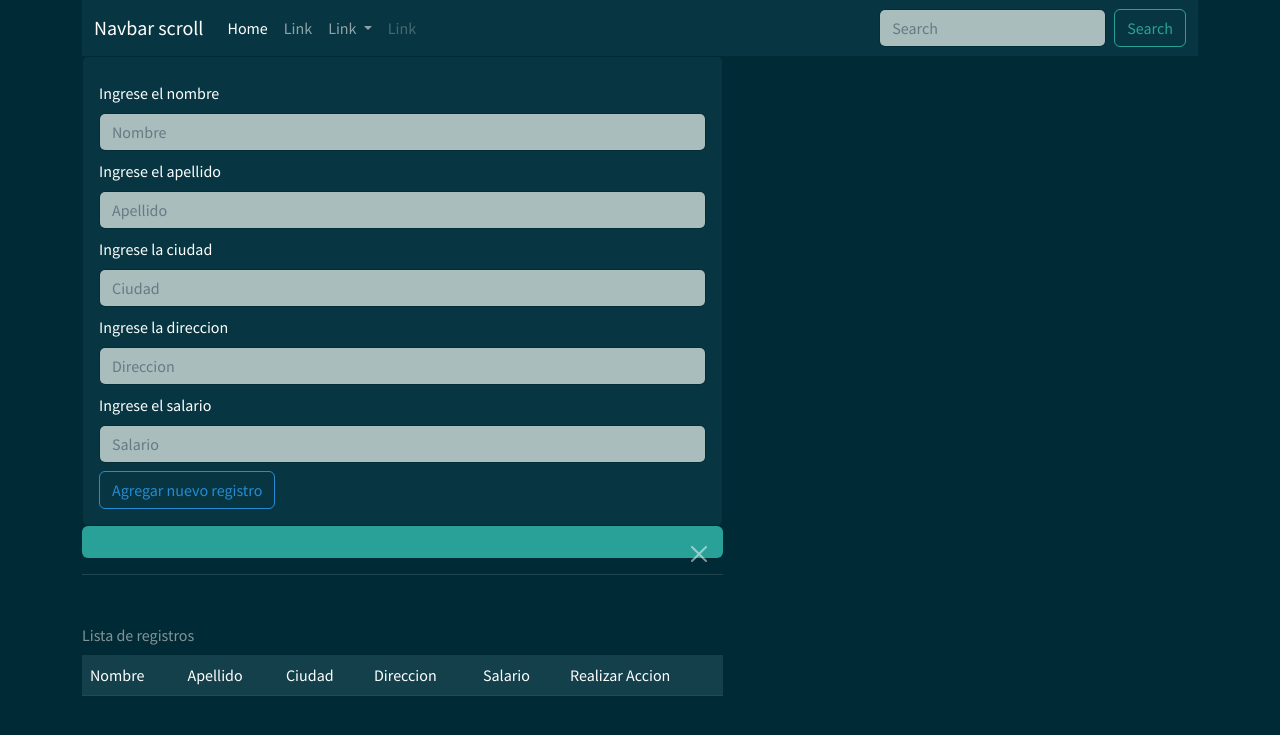
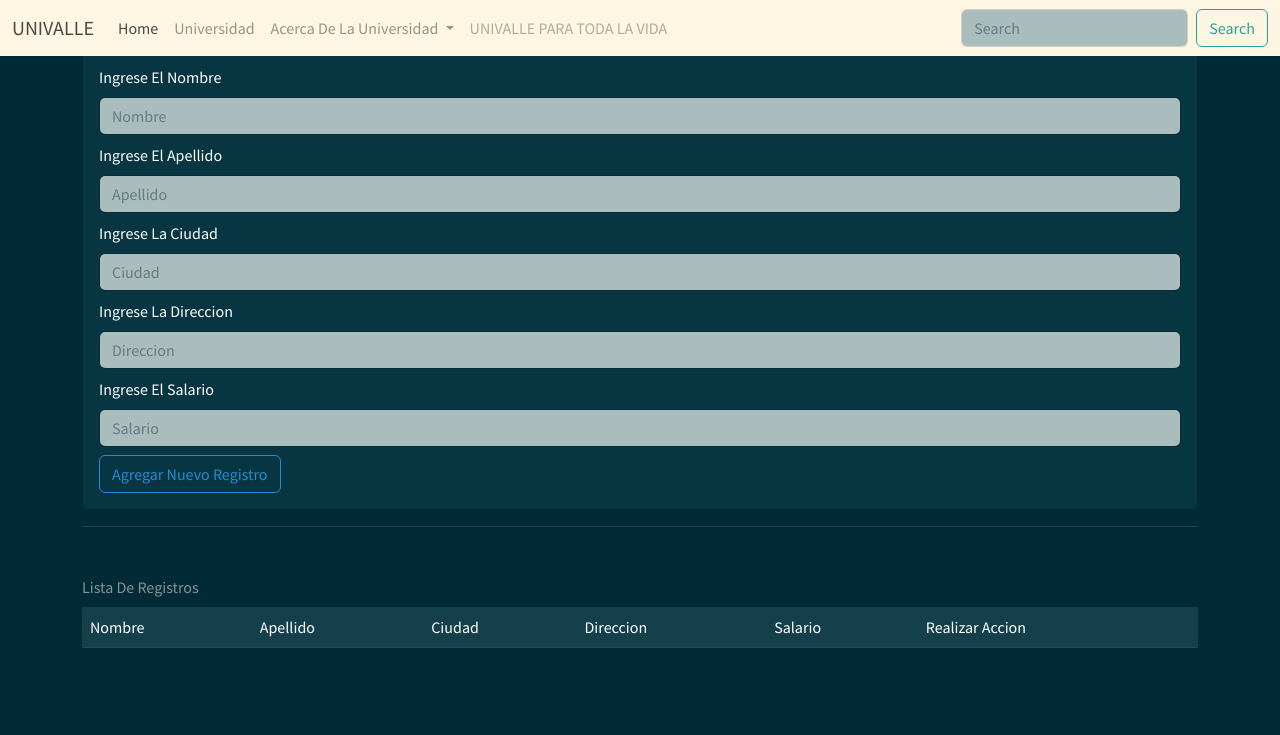
Before and after one commit to axe1619/Tecnologias_emergentes, a Flask app: page / in a window 1280 px wide. Shown: the top 735 px of the page. Run offline with Flask 2, Linux system fonts and the light colour scheme; data that the repository does not hold is empty; some libraries are stand-ins or nearby versions.

Commit message:
Cambios en las vistas

```diff
--- a/web-db-exercise/flask_app/app.py
+++ b/web-db-exercise/flask_app/app.py
@@ -35,8 +35,8 @@ def add_professor():
         cursor = mysql.connection.cursor()
         cursor.execute('INSERT INTO professor (first_name, last_name, city, address, salary) VALUES (%s, %s, %s, %s, %s)',
         (nombre, apellido, ciudad, direccion, salario))
+        mysql.connection.commit()
         flash('Nuevo registro agregado')
-        mysql.connection.commit()
     return redirect(url_for('professor_list'))
 
 #funcion para eleminar un registro existente
@@ -44,8 +44,8 @@ def add_professor():
 def delete_professor(id):
     cursor = mysql.connection.cursor()
     cursor.execute('DELETE FROM professor WHERE id = %s', (id))
+    mysql.connection.commit()
     flash('Registro eliminado')
-    mysql.connection.commit()
     return redirect(url_for('professor_list'))
 
 #funcion para llamar a un registro
@@ -68,8 +68,8 @@ def update_professor(id):
         salario = request.form['salario']
         cursor = mysql.connection.cursor()
         cursor.execute('UPDATE professor SET first_name=%s, last_name=%s, city=%s, address=%s, salary=%s WHERE id=%s', (nombre, apellido, ciudad, direccion, salario, id))
+        mysql.connection.commit()
         flash('Registro modificado')
-        mysql.connection.commit()
     return redirect(url_for('professor_list'))
 
 
--- a/web-db-exercise/flask_app/templates/layout_master.html
+++ b/web-db-exercise/flask_app/templates/layout_master.html
@@ -5,37 +5,35 @@
     <meta http-equiv="X-UA-Compatible" content="IE=edge">
     <meta name="viewport" content="width=device-width, initial-scale=1.0">
     <link rel="stylesheet" href="https://bootswatch.com/5/solar/bootstrap.min.css">
-    <title>Registro de profesores</title>
+    <title>Practical assigment2</title>
 </head>
 <body>
-    <div class="container">
-        <nav class="navbar navbar-expand-lg navbar-dark bg-dark">
+    <div class="fixed-top mb-4">
+        <nav class="navbar navbar-expand-lg navbar-light bg-light">
             <div class="container-fluid">
-              <a class="navbar-brand" href="#">Navbar scroll</a>
+              <a class="navbar-brand" href="/">UNIVALLE</a>
               <button class="navbar-toggler" type="button" data-bs-toggle="collapse" data-bs-target="#navbarScroll" aria-controls="navbarScroll" aria-expanded="false" aria-label="Toggle navigation">
                 <span class="navbar-toggler-icon"></span>
               </button>
               <div class="collapse navbar-collapse" id="navbarScroll">
                 <ul class="navbar-nav me-auto my-2 my-lg-0 navbar-nav-scroll" style="--bs-scroll-height: 100px;">
                   <li class="nav-item">
-                    <a class="nav-link active" aria-current="page" href="#">Home</a>
+                    <a class="nav-link active" aria-current="page" href="/">Home</a>
                   </li>
                   <li class="nav-item">
-                    <a class="nav-link" href="#">Link</a>
+                    <a class="nav-link" href="http://www.univalle.edu/">Universidad</a>
                   </li>
                   <li class="nav-item dropdown">
-                    <a class="nav-link dropdown-toggle" href="#" role="button" data-bs-toggle="dropdown" aria-expanded="false">
-                      Link
+                    <a class="nav-link dropdown-toggle text-capitalize" href="#" role="button" data-bs-toggle="dropdown" aria-expanded="false">
+                      Acerca de la universidad
                     </a>
                     <ul class="dropdown-menu">
-                      <li><a class="dropdown-item" href="#">Action</a></li>
-                      <li><a class="dropdown-item" href="#">Another action</a></li>
-                      <li><hr class="dropdown-divider"></li>
-                      <li><a class="dropdown-item" href="#">Something else here</a></li>
+                      <li><a class="dropdown-item" href="http://190.104.30.135/?page_id=440">Informacion</a></li>
+                      <li><a class="dropdown-item" href="https://www.cochabamba.bo/">Ciudad</a></li>
                     </ul>
                   </li>
                   <li class="nav-item">
-                    <a class="nav-link disabled">Link</a>
+                    <a class="nav-link disabled">UNIVALLE PARA TODA LA VIDA</a>
                   </li>
                 </ul>
                 <form class="d-flex" role="search">
@@ -47,14 +45,14 @@
         </nav>
     </div>
 
-    <div class="container">
+    <div class="container mt-5">
         {% block body %}
 
         {% endblock %}
     </div>
 
     <script src="https://code.jquery.com/jquery-3.3.1.slim.min.js" integrity="sha384-q8i/X+965DzO0rT7abK41JStQIAqVgRVzpbzo5smXKp4YfRvH+8abtTE1Pi6jizo" crossorigin="anonymous"></script>
-    <script src="https://cdnjs.cloudflare.com/ajax/libs/popper.js/1.14.3/umd/popper.min.js" integrity="sha384-ZMP7rVo3mIykV+2+9J3UJ46jBk0WLaUAdn689aCwoqbBJiSnjAK/l8WvCWPIPm49" crossorigin="anonymous"></script>
-    <script src="https://stackpath.bootstrapcdn.com/bootstrap/4.1.3/js/bootstrap.min.js" integrity="sha384-ChfqqxuZUCnJSK3+MXmPNIyE6ZbWh2IMqE241rYiqJxyMiZ6OW/JmZQ5stwEULTy" crossorigin="anonymous"></script>
-</body>
+    <script src="https://cdn.jsdelivr.net/npm/@popperjs/core@2.11.6/dist/umd/popper.min.js" integrity="sha384-oBqDVmMz9ATKxIep9tiCxS/Z9fNfEXiDAYTujMAeBAsjFuCZSmKbSSUnQlmh/jp3" crossorigin="anonymous"></script>
+    <script src="https://cdn.jsdelivr.net/npm/bootstrap@5.2.1/dist/js/bootstrap.min.js" integrity="sha384-7VPbUDkoPSGFnVtYi0QogXtr74QeVeeIs99Qfg5YCF+TidwNdjvaKZX19NZ/e6oz" crossorigin="anonymous"></script>
+  </body>
 </html>
--- a/web-db-exercise/flask_app/templates/view_professor.html
+++ b/web-db-exercise/flask_app/templates/view_professor.html
@@ -2,15 +2,15 @@
 {% block body %}
 
 <div class="row">
-    <div class="col-lg-7">
+    <div class="col-ml-7">
 
-        <div class="card card-body text-bg-dark pt-4">
+        <div class="card card-body text-bg-dark">
             <form action="/add" method="POST">
-                <label for="txtNombre" class="form-label">Ingrese el nombre</label>
+                <label for="txtNombre" class="form-label text-capitalize">Ingrese el nombre</label>
                 <input class="form-control" type="text" id="txtNombre" name="nombre" placeholder="Nombre" required>
-                <label for="txtApellido" class="form-label pt-2">Ingrese el apellido</label>
+                <label for="txtApellido" class="form-label pt-2 text-capitalize">Ingrese el apellido</label>
                 <input class="form-control" type="text" id="txtApellido" name="apellido" placeholder="Apellido" required>
-                <label for="txtCuidad" class="form-label pt-2">Ingrese la ciudad</label>
+                <label for="txtCuidad" class="form-label pt-2 text-capitalize">Ingrese la ciudad</label>
                 <input class="form-control" type="text" id="txtCiudad" name="ciudad" list="datalistOptions" placeholder="Ciudad" required>
                 <datalist id="datalistOptions">
                     <option value="Cochabamba">
@@ -19,9 +19,9 @@
                     <option value="Tarija">
                     <option value="Oruro">
                 </datalist>
-                <label for="txtDireccion" class="form-label pt-2">Ingrese la direccion</label>
+                <label for="txtDireccion" class="form-label pt-2 text-capitalize">Ingrese la direccion</label>
                 <input class="form-control" type="text" id="txtDireccion" name="direccion" placeholder="Direccion" required>
-                <label for="txtSalario" class="form-label pt-2">Ingrese el salario</label>
+                <label for="txtSalario" class="form-label pt-2 text-capitalize">Ingrese el salario</label>
                 <input class="form-control" type="text" id="txtSalario" name="salario" list="datalistSalary" placeholder="Salario" required>
                 <datalist id="datalistSalary">
                     <option value="1000">
@@ -31,28 +31,27 @@
                     <option value="5000">
                 </datalist>
                 <div class="form-group pt-2">
-                    <button type="submit" class="btn btn-outline-info" >
+                    <button type="submit" class="btn btn-outline-info text-capitalize" >
                         Agregar nuevo registro
                     </button>
                 </div>
             </form>
         </div>
-
-        <div class="alert alert-success alert-dismissible fade show" role="alert">
-            {% with messages = get_flashed_messages() %}
+        {% with messages = get_flashed_messages() %}
             {% if messages %}
             {% for message in messages %}
-            <strong>{{message}}</strong>
+            <div class="alert alert-success alert-dismissible fade show" role="alert">
+                {{message}}
+                <button type="button" class="btn-close" data-bs-dismiss="alert" aria-label="Close"></button>
+            </div>
             {% endfor %}
             {% endif %}
-            {% endwith %}
-            <button type="button" class="btn-close" data-bs-dismiss="alert" aria-label="Close"></button>
-        </div>
+        {% endwith %}
 
         <hr/>
         <div class="table-responsive-lg pt-4">
             <table class="table table-success table-striped caption-top">
-                <caption>Lista de registros</caption>
+                <caption class="text-capitalize">Lista de registros</caption>
                 <thead class="table-dark">
                     <tr>
                         <td>Nombre</td>
```
Also changed, not shown: web-db-exercise/flask_app/templates/view_professor_edit.html (+7 -7 lines).
